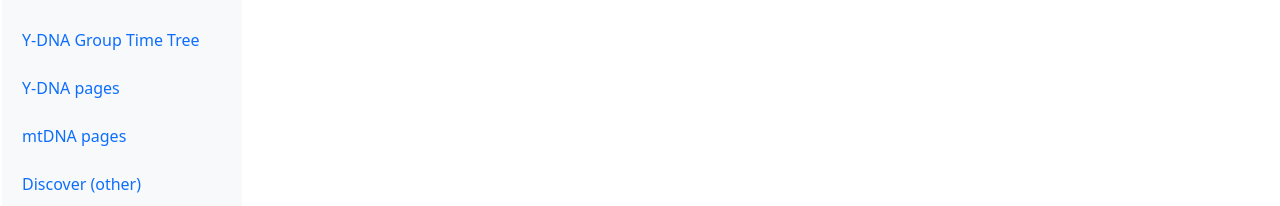
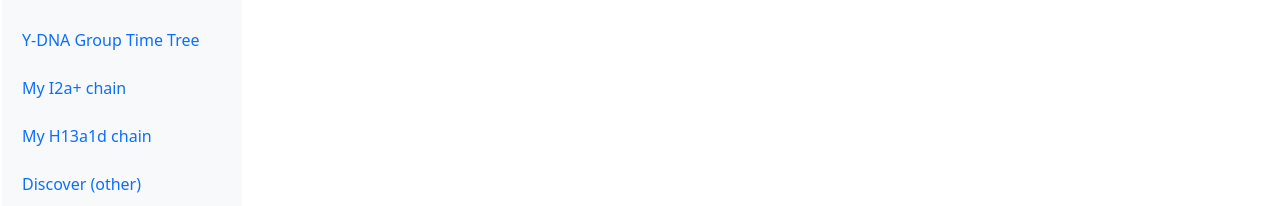
Before and after one commit to alundiak/my-dna, a React (Vite) app: page / in a window 1280 px wide. Shown: the part 266-472 px from the top of the page. Built offline with nearby package versions, Linux system fonts and the light colour scheme.

Commit message:
Menu name changes

```diff
--- a/src/Routes.tsx
+++ b/src/Routes.tsx
@@ -23,8 +23,8 @@ export function MyDNARoutes() {
       <Route path="y-dna-public" element={<PublicYdnaResults />} />
       <Route path="mt-dna-public" element={<PublicMtdnaResults />} />
       <Route path="y-group-time-tree" element={<YdnaDiscoverGroupTimeTree />} />
-      <Route path="y-dna-pages-by-snp" element={<YdnaPagesBySNP />} />
-      <Route path="mt-dna-pages-by-snp" element={<MtdnaPagesBySNP />} />
+      <Route path="my-y-dna" element={<YdnaPagesBySNP />} />
+      <Route path="my-mt-dna" element={<MtdnaPagesBySNP />} />
 
       <Route path="discover-by-person" element={<DiscoverPagesByPerson />} />
       <Route path="yfull-pages-py-person" element={<YfullPagesByPerson />} />
--- a/src/feature-components/mt-dna/MtdnaPagesBySNP.tsx
+++ b/src/feature-components/mt-dna/MtdnaPagesBySNP.tsx
@@ -65,7 +65,7 @@ const renderListItems = (
 export function MtdnaPagesBySNP() {
   return (
     <>
-      <h3 id="mt-dna-pages-by-snp">mt-DNA pages by SNP</h3>
+      <h3 id="my-mt-dna">My H13a1d chain</h3>
       <Container className="bg-light border">
         <section>
           <ul>
--- a/src/feature-components/y-dna/YdnaPagesBySNP.tsx
+++ b/src/feature-components/y-dna/YdnaPagesBySNP.tsx
@@ -57,7 +57,7 @@ const renderListItems = (element: MyYDnaCustomData | string, index: number) => {
 export function YdnaPagesBySNP() {
   return (
     <>
-      <h3 id="y-dna-pages-by-snp">Y-DNA pages by SNP</h3>
+      <h3 id="my-y-dna">My I2a+ chain</h3>
       <Container className="bg-light border">
         <section>
           <ul>
--- a/src/shared/constant.ts
+++ b/src/shared/constant.ts
@@ -44,8 +44,8 @@ export const sideNavData = [
   { id: 'y-group-time-tree', label: 'Y-DNA Group Time Tree' },
   // { id: 'mt-group-time-tree', label: 'mt-DNA Group Time Tree' },
 
-  { id: 'y-dna-pages-by-snp', label: 'Y-DNA pages' },
-  { id: 'mt-dna-pages-by-snp', label: 'mtDNA pages' },
+  { id: 'my-y-dna', label: 'My I2a+ chain' },
+  { id: 'my-mt-dna', label: 'My H13a1d chain' },
 
   { id: 'discover-by-person', label: 'Discover (other)' },
   // { id: 'y-discover-by-person', label: 'Y-DNA Time Tree pages by Person' },
```
